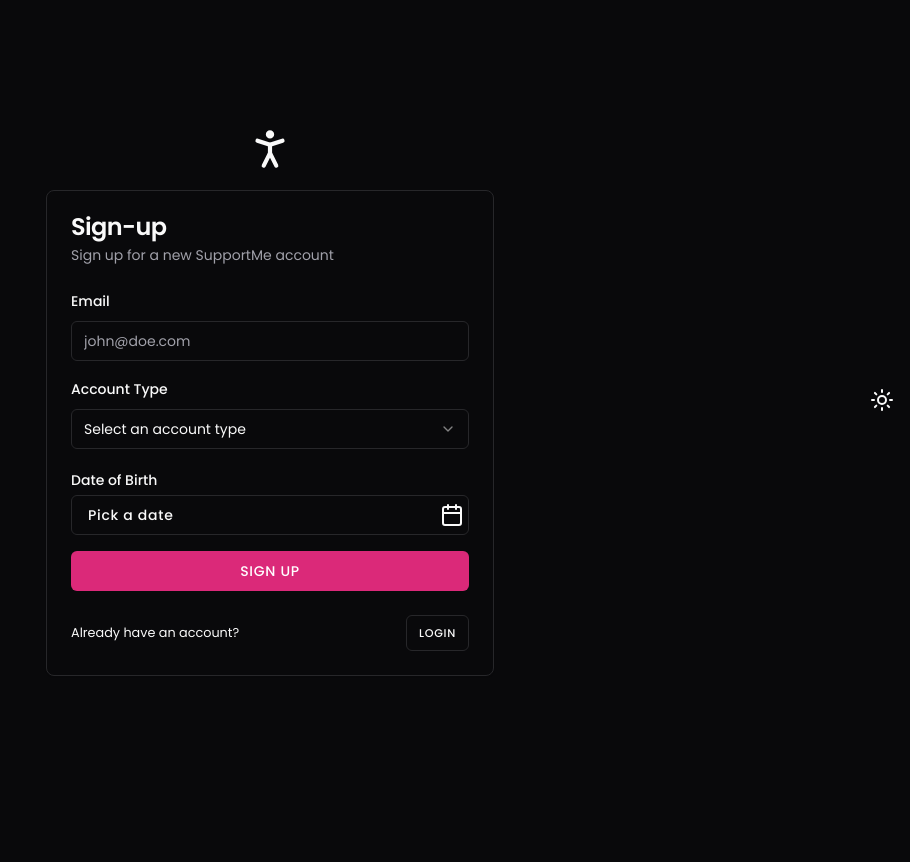
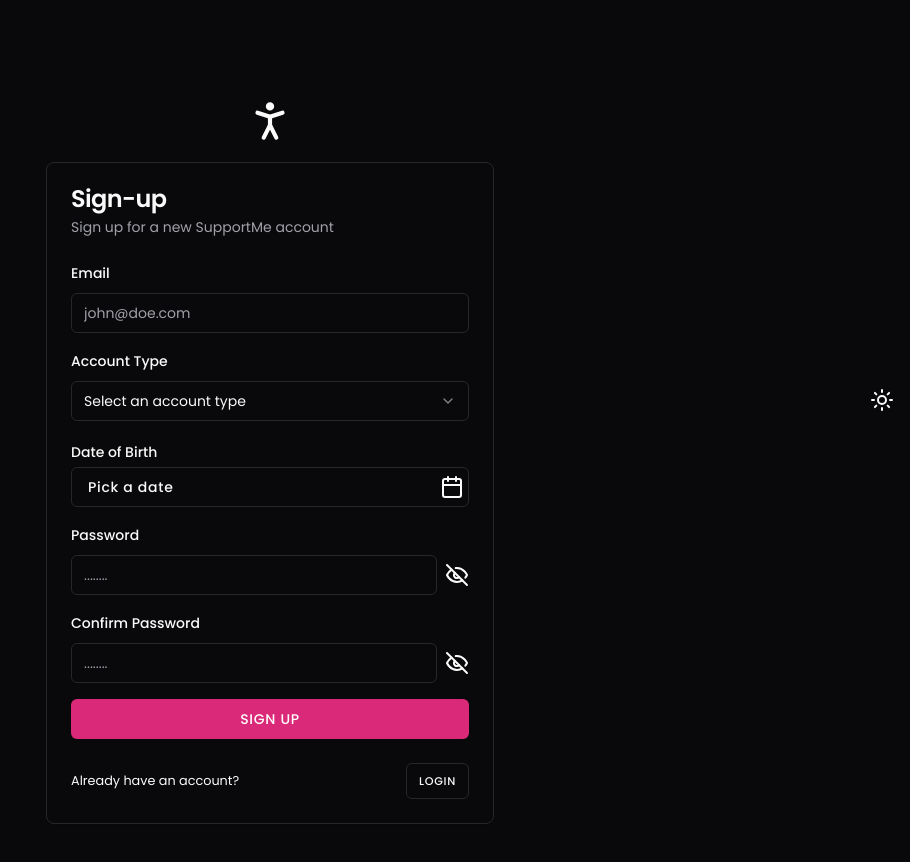
Before and after one commit to kaira428/next-support-me-course, a Next.js app: page /sign-up in a window 1280 px wide. Shown: the top 862 px of the page, without its empty margins (370-1280 px from the left). Before the commit the page ends 800 px from the top, so only its background shows below. Built offline with nearby package versions, Linux system fonts and the light colour scheme.

Commit message:
Complete 4.21-Shadcn UI

```diff
--- a/app/(logged-out)/login/page.tsx
+++ b/app/(logged-out)/login/page.tsx
@@ -4,6 +4,7 @@ import { Button } from '@/components/ui/button'
 import { Card, CardContent, CardDescription, CardFooter, CardHeader, CardTitle } from '@/components/ui/card'
 import { Form, FormControl, FormDescription, FormField, FormItem, FormLabel, FormMessage } from '@/components/ui/form'
 import { Input } from '@/components/ui/input'
+import { PasswordInput } from '@/components/ui/password-input'
 import { zodResolver } from '@hookform/resolvers/zod'
 import { PersonStandingIcon } from 'lucide-react'
 import Link from 'next/link'
@@ -13,7 +14,12 @@ import * as z from "zod"
 
 const formSchema = z.object({
     email: z.string().email(),
-    password: z.string()
+    password: z
+        .string()
+        .min(8, "Password must contain at least 8 characters")
+        .refine((password) => {
+            return /^(?=.*[!@#$%^&*])(?=.*[A-Z]).*$/.test(password);
+        }, "Password must contain at least 1 special character and 1 uppercase letter"),
 })
 
 const LoginPage = () => {
@@ -64,7 +70,7 @@ const LoginPage = () => {
                                         Password
                                     </FormLabel>
                                     <FormControl>
-                                        <Input placeholder='Password' type="password" {...field} />
+                                        <PasswordInput placeholder='Password' {...field} />
                                     </FormControl>
                                     <FormDescription>
 
--- a/app/(logged-out)/sign-up/page.tsx
+++ b/app/(logged-out)/sign-up/page.tsx
@@ -5,6 +5,7 @@ import { Calendar } from '@/components/ui/calendar'
 import { Card, CardContent, CardDescription, CardFooter, CardHeader, CardTitle } from '@/components/ui/card'
 import { Form, FormControl, FormDescription, FormField, FormItem, FormLabel, FormMessage } from '@/components/ui/form'
 import { Input } from '@/components/ui/input'
+import { PasswordInput } from '@/components/ui/password-input'
 import { Popover, PopoverContent, PopoverTrigger } from '@/components/ui/popover'
 import { Select, SelectContent, SelectItem, SelectTrigger, SelectValue } from '@/components/ui/select'
 import { zodResolver } from '@hookform/resolvers/zod'
@@ -30,7 +31,14 @@ const formSchema = z.object({
 
         return date < eighteenYearsAgo;
 
-    }, "You must be at least 18 years and above")
+    }, "You must be at least 18 years and above"),
+    password: z
+        .string()
+        .min(8, "Password must contain at least 8 characters")
+        .refine((password) => {
+            return /^(?=.*[!@#$%^&*])(?=.*[A-Z]).*$/.test(password);
+        }, "Password must contain at least 1 special character and 1 uppercase letter"),
+    passwordConfirm: z.string()
 
 }).superRefine((data, ctx) => {
     if (data.accountType === "company" && !data.companyName) {
@@ -46,6 +54,14 @@ const formSchema = z.object({
             code: z.ZodIssueCode.custom,
             path: ["numberOfEmployees"],
             message: "Number of employees is required / cannot be negative"
+        })
+    }
+
+    if (data.password !== data.passwordConfirm) {
+        ctx.addIssue({
+            code: z.ZodIssueCode.custom,
+            path: ["passwordConfirm"],
+            message: "Passwords do not match"
         })
     }
 
@@ -149,7 +165,7 @@ const SigupPage = () => {
                                         <PopoverTrigger asChild >
                                             <FormControl>
                                                 <Button variant="outline" className='normal-case flex justify-between pr-1'>
-                                                   {field.value ? format(field.value, "PPP") : <span>Pick a date</span>}
+                                                    {field.value ? format(field.value, "PPP") : <span>Pick a date</span>}
                                                     <CalendarIcon />
                                                 </Button>
                                             </FormControl>
@@ -171,6 +187,28 @@ const SigupPage = () => {
                                     <FormMessage />
                                 </FormItem>
                             )} />
+                            <FormField control={form.control} name="password" render={({ field }) => (
+                                <FormItem>
+                                    <FormLabel>
+                                        Password
+                                    </FormLabel>
+                                    <FormControl>
+                                        <PasswordInput placeholder='........' {...field} />
+                                    </FormControl>
+                                    <FormMessage />
+                                </FormItem>
+                            )} />
+                            <FormField control={form.control} name="passwordConfirm" render={({ field }) => (
+                                <FormItem>
+                                    <FormLabel>
+                                        Confirm Password
+                                    </FormLabel>
+                                    <FormControl>
+                                        <PasswordInput placeholder='........' {...field} />
+                                    </FormControl>
+                                    <FormMessage />
+                                </FormItem>
+                            )} />
 
                             <Button type="submit">Sign up</Button>
                         </form>
--- /dev/null
+++ b/components/ui/password-input.tsx
@@ -0,0 +1,30 @@
+import * as React from "react"
+
+import { cn } from "@/lib/utils"
+import { Input } from "./input"
+import { EyeIcon, EyeOffIcon } from "lucide-react"
+
+export interface PasswordInputProps
+    extends React.InputHTMLAttributes<HTMLInputElement> { }
+
+const PasswordInput = React.forwardRef<HTMLInputElement, PasswordInputProps>(
+    ({ className, type, ...props }, ref) => {
+
+        const [showPassword, setShowPassword] = React.useState(false);
+
+        return (
+            <div className="flex items-center gap-2 select-none">
+                <Input type={showPassword ? "text" : "password"} {...props} ref={ref} className={className} />
+                <span className="cursor-pointer">
+                    {showPassword
+                        ? <EyeIcon onClick={() => setShowPassword(false)} />
+                        : <EyeOffIcon onClick={() => setShowPassword(true)} />
+                    }
+                </span>
+            </div>
+        )
+    }
+)
+PasswordInput.displayName = "PasswordInput"
+
+export { PasswordInput }
```
